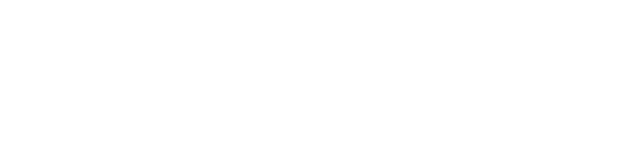
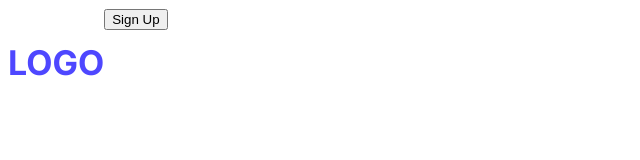
Before and after one commit to Chandrima30/first-repo, a plain HTML site: page index.html in a window 1280 px wide. Shown: the whole page, without its empty margins (0-640 px from the left). Drawn offline with Linux system fonts and the light colour scheme.

Commit message:
added a style.css file"

```diff
--- a/index.html
+++ b/index.html
@@ -4,9 +4,19 @@
     <meta charset="UTF-8">
     <meta name="viewport" content="width=device-width, initial-scale=1.0">
     <title>My webdevelopment portfolio</title>
+    <link rel="preconnect" href="https://fonts.googleapis.com">
+<link rel="preconnect" href="https://fonts.gstatic.com" crossorigin>
+<link href="https://fonts.googleapis.com/css2?family=Inter:ital,opsz,wght@0,14..32,100..900;1,14..32,100..900&display=swap" rel="stylesheet">
+    <link rel="stylesheet" href="styles/style.css">
 </head>
-<body>
-    <header></header>
+<body class="inter-normal">
+    <header>
+        <nav>
+        <h3 class="nav-title text">LOGO</h3>
+        <a href=""> <button>Sign Up</button></a>
+
+        </nav>
+    </header>
     <main></main>
     <footer></footer>
 </body>
--- /dev/null
+++ b/styles/style.css
@@ -0,0 +1,22 @@
+
+
+.inter-normal{
+  font-family: "Inter", sans-serif;
+  font-optical-sizing: auto;
+
+  font-style: normal;
+}
+
+/* shared-style */
+.text{
+     color: #4E47FF;
+}
+/* nav styles */
+nav{
+    display: flex;
+}
+.nav-title{
+    font-weight: bolder;
+    font-size: 34px;
+
+}
```
